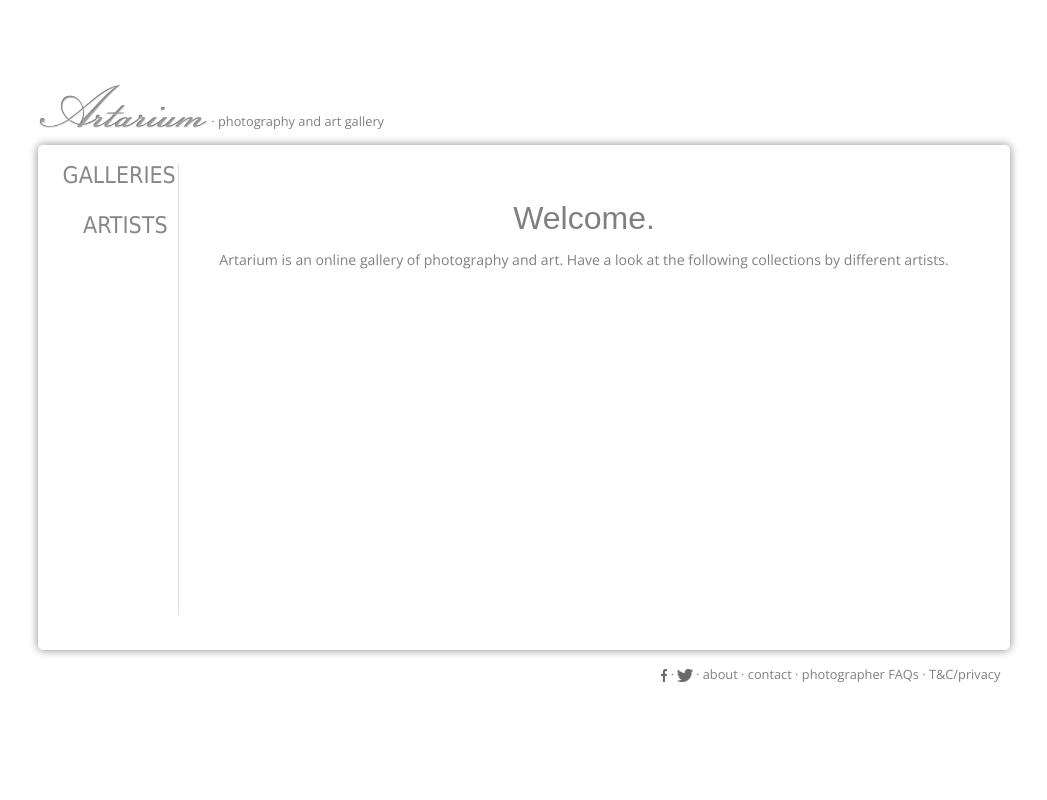
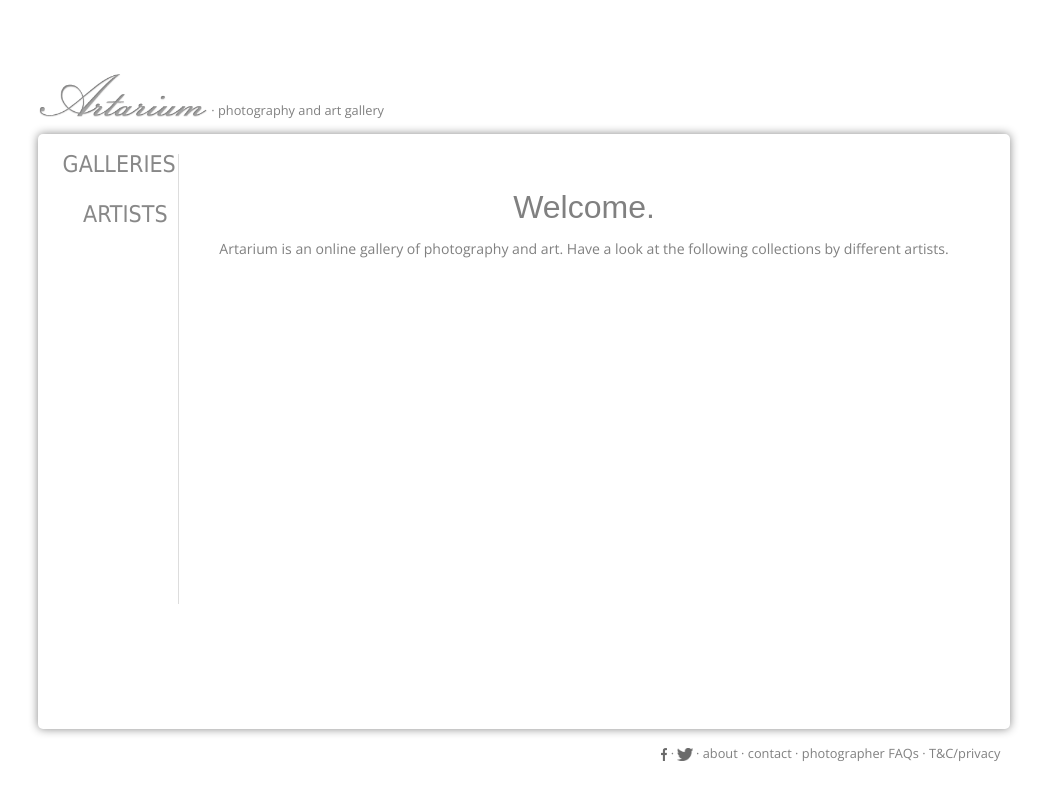
Before and after one commit to abhranildas/artarium, a Python web app: template templates/home.html in a window 1280 px wide. Shown: the whole page, without its empty margins (116-1163 px from the left). Run offline with Jinja, Linux system fonts and the light colour scheme; the template is opened without the code that fills it, so the values that code supplies are empty; some libraries are stand-ins or nearby versions; some web fonts are replaced.

Commit message:
Worked on #27

```diff
--- a/static/default.css
+++ b/static/default.css
@@ -36,6 +36,7 @@ body a:hover
 
 #box
 	{
+	height: 100%;
 	padding: 20px 20px 15px 20px;
 	box-shadow: 0px 0px 10px #888;
 	border-radius: 5px;
@@ -47,8 +48,11 @@ body a:hover
 	{
 	width: 76%;
 	min-width: 700px; /*change this to 600px when centering of galleries no longer required*/
+	height: 70vmin;
+  	min-height: 450px;
 	margin-left: auto;
 	margin-right: auto;
+	margin-top: -60px;
 	}
 
 .connect_widget_like_button .liketext
```
